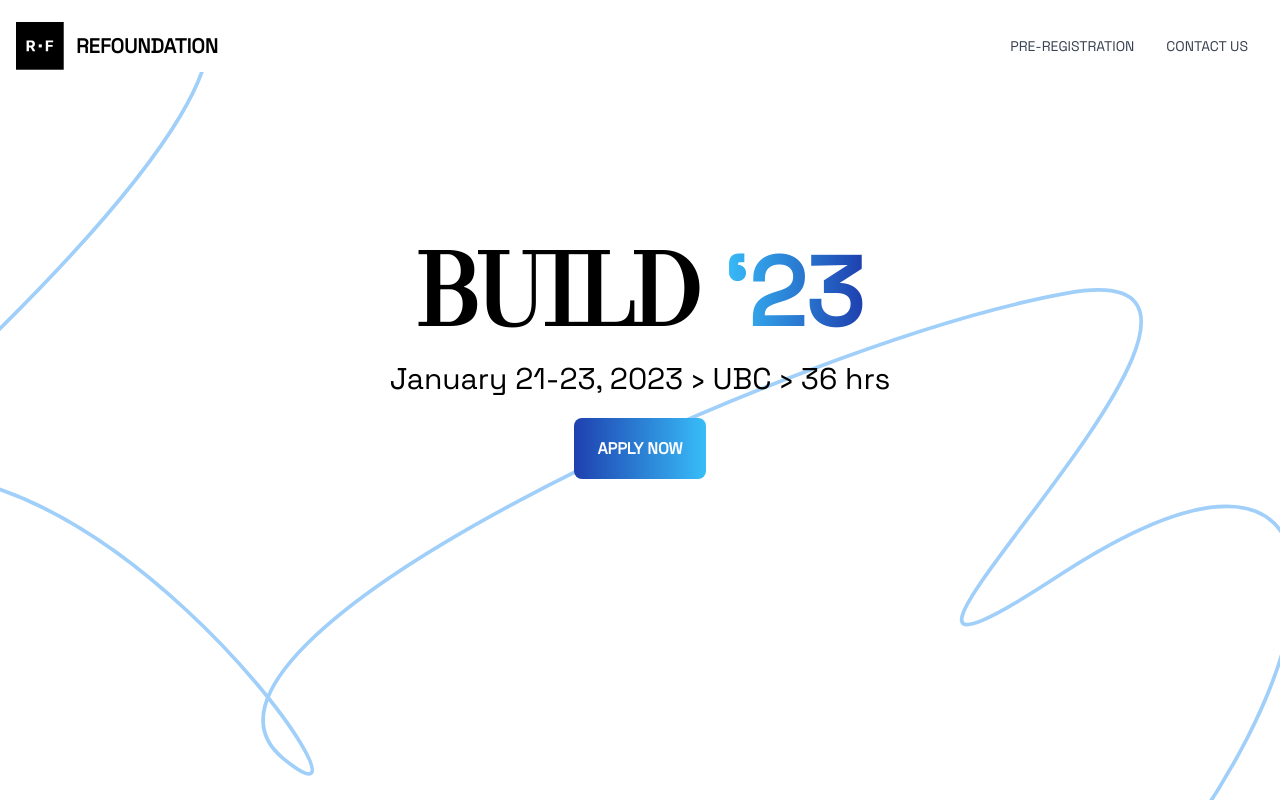
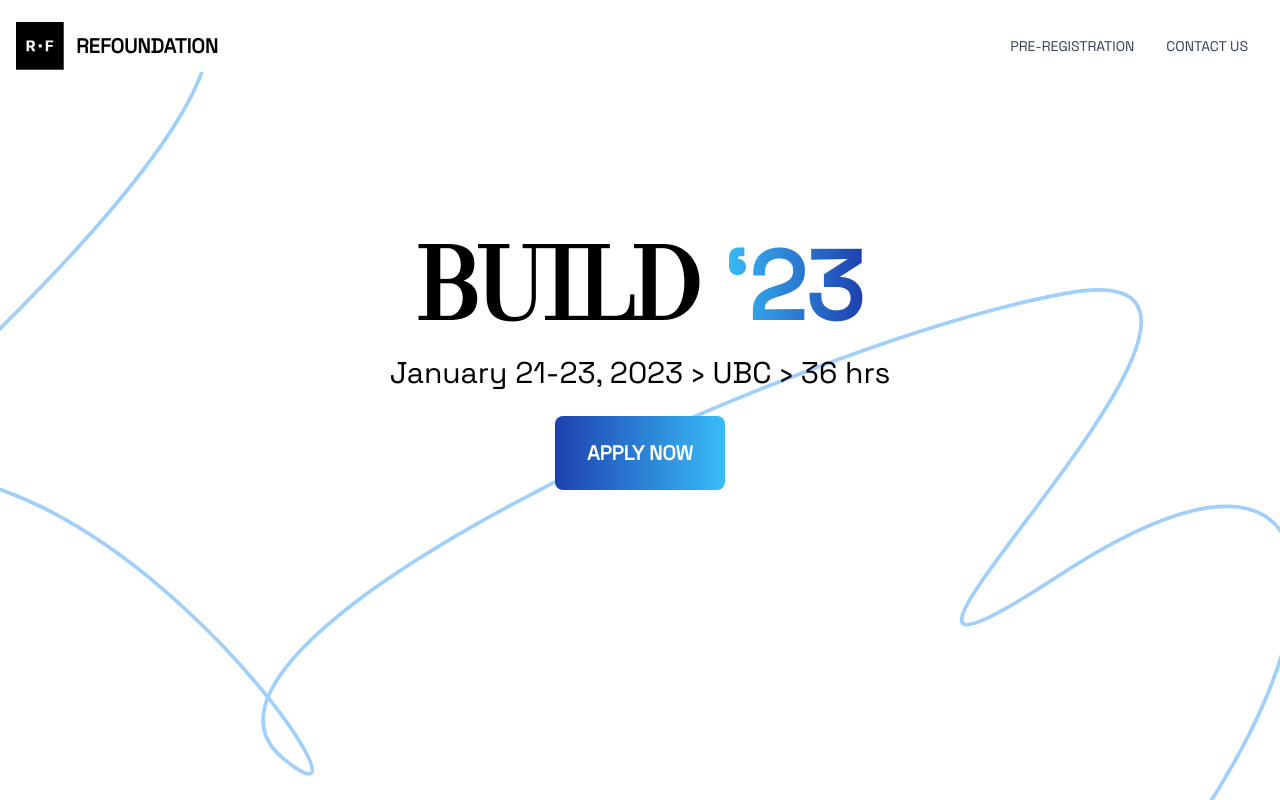
Before and after one commit to jerryq0101/BUILD-23-website, a Next.js app in the folder src/: page / in a window 1280 px wide. Shown: the top 800 px of the page. Built offline with nearby package versions, Linux system fonts and the light colour scheme; a web font is replaced by a local one.

Commit message:
button text

```diff
--- a/src/pages/index.js
+++ b/src/pages/index.js
@@ -19,10 +19,10 @@ export default function Home() {
           </p>
           <div className="text-center">
             <p className="text-3xl pt-5">January 21-23, 2023 › UBC › 36 hrs</p>
-            <div className="pt-10">
+            <div className="pt-12">
               <Link
                 href="/"
-                className="py-5 px-6 font-bold font-3xl transition-colors bg-gradient-to-r from-blue-800 to-sky-400 text-white rounded-lg hover:bg-gray-100 disabled:opacity-50"
+                className="py-6 px-8 font-bold text-xl transition-colors bg-gradient-to-r from-blue-800 to-sky-400 text-white rounded-lg"
               >
                 APPLY NOW
               </Link>
@@ -125,7 +125,7 @@ export default function Home() {
             </p>
             <Link
               href="/"
-              className="py-5 px-6 font-bold font-2xl transition-colors bg-gradient-to-r from-blue-800 to-sky-400 font-medium text-white rounded-lg hover:bg-gray-100 disabled:opacity-50"
+              className="py-5 px-6 font-extrabold text-xl transition-colors bg-gradient-to-r from-blue-800 to-sky-400 font-medium text-white rounded-lg"
             >
               APPLY NOW
             </Link>
```
